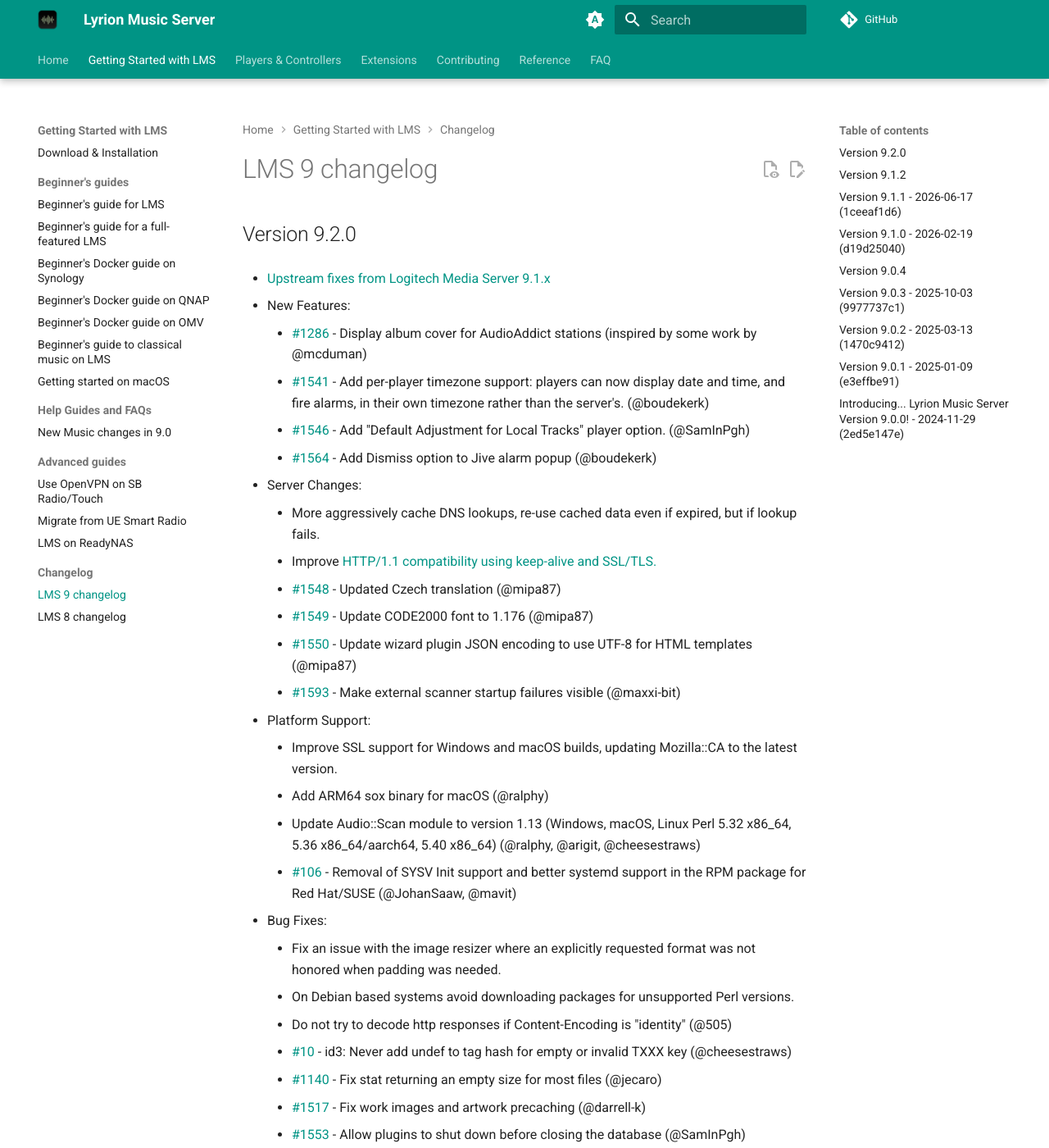
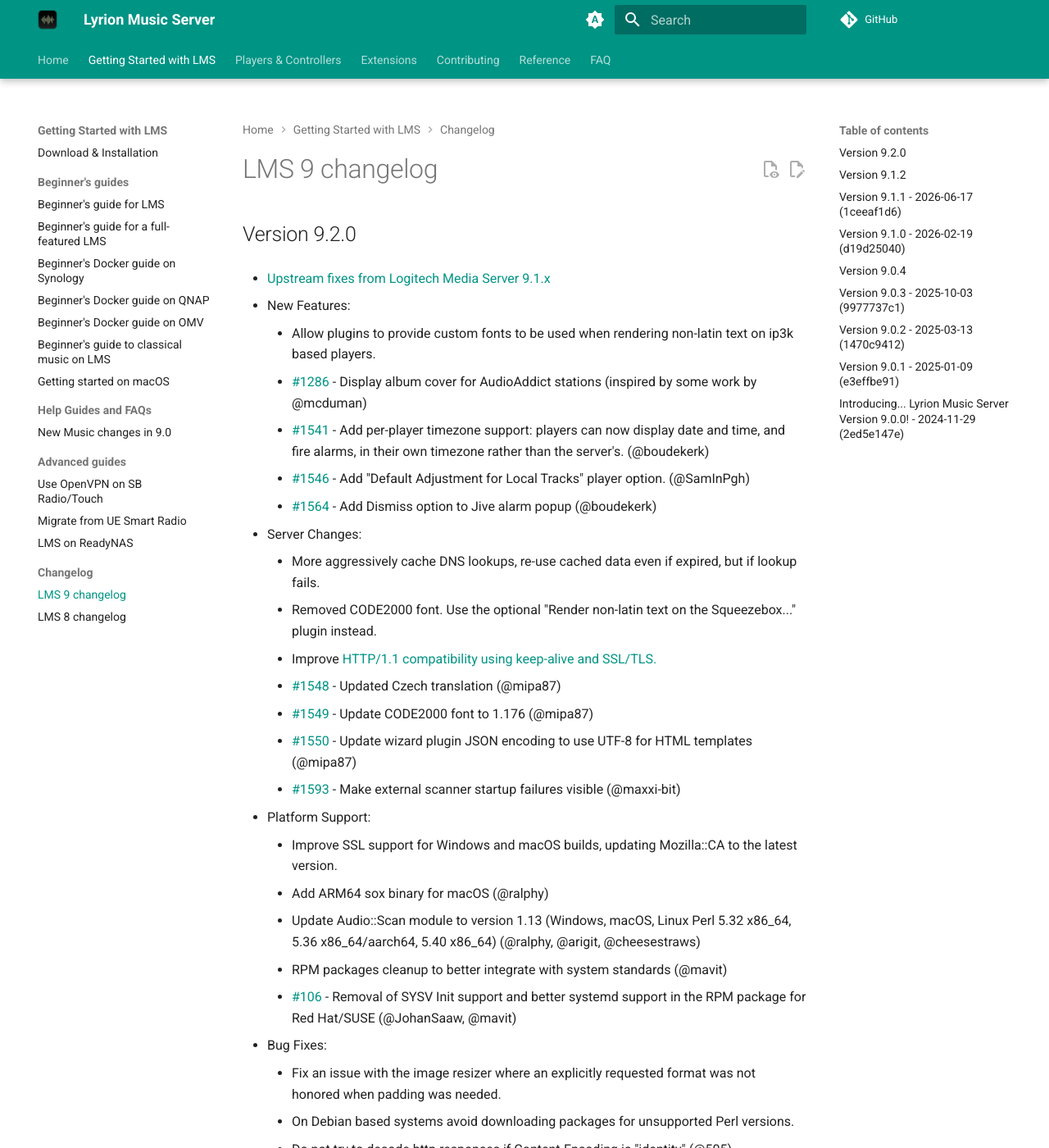
Before and after one commit to LMS-Community/lms-community.github.io, an MkDocs documentation site: the page built from docs/getting-started/changelog-lms9.md, in a window 1280 px wide and 1400 px high. Shown: the whole window at 82% size. Built offline with MkDocs 1.6.1 and Material for MkDocs 9.7.7, drawn with Linux system fonts in a browser that asks for light colours; a script that is not in the unit is left out; plug-ins that fetch from the network failed and are left out; comment, search, counter and statistics services are not loaded.

Commit message:
Update external data sources

```diff
--- a/docs/getting-started/changelog-lms9.md
+++ b/docs/getting-started/changelog-lms9.md
@@ -4,6 +4,7 @@
 
 - New Features:
 
+	- Allow plugins to provide custom fonts to be used when rendering non-latin text on ip3k based players.
 	- [#1286](https://github.com/LMS-Community/slimserver/issues/1286) \- Display album cover for AudioAddict stations (inspired by some work by @mcduman)
 	- [#1541](https://github.com/LMS-Community/slimserver/pull/1541) \- Add per-player timezone support: players can now display date and time, and fire alarms, in their own timezone rather than the server's. (@boudekerk)
 	- [#1546](https://github.com/LMS-Community/slimserver/pull/1546) \- Add "Default Adjustment for Local Tracks" player option. (@SamInPgh)
@@ -12,6 +13,7 @@
 - Server Changes:
 
 	- More aggressively cache DNS lookups, re-use cached data even if expired, but if lookup fails.
+	- Removed CODE2000 font. Use the optional "Render non-latin text on the Squeezebox..." plugin instead.
 	- Improve [HTTP/1.1 compatibility using keep-alive and SSL/TLS.](https://forums.lyrion.org/forum/developer-forums/developers/1823228-possible-issue-with-http-1-1-keep-alive-and-small-body)
 	- [#1548](https://github.com/LMS-Community/slimserver/pull/1548) \- Updated Czech translation (@mipa87)
 	- [#1549](https://github.com/LMS-Community/slimserver/pull/1549) \- Update CODE2000 font to 1.176 (@mipa87)
@@ -23,6 +25,7 @@
 	- Improve SSL support for Windows and macOS builds, updating Mozilla::CA to the latest version.
 	- Add ARM64 sox binary for macOS (@ralphy)
 	- Update Audio::Scan module to version 1.13 (Windows, macOS, Linux Perl 5.32 x86\_64, 5.36 x86\_64/aarch64, 5.40 x86\_64) (@ralphy, @arigit, @cheesestraws)
+	- RPM packages cleanup to better integrate with system standards (@mavit)
 	- [#106](https://github.com/LMS-Community/slimserver-platforms/pull/106) \- Removal of SYSV Init support and better systemd support in the RPM package for Red Hat/SUSE (@JohanSaaw, @mavit)
 
 - Bug Fixes:
```
